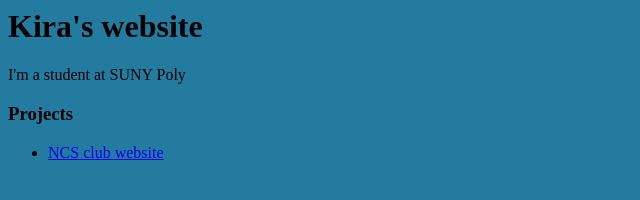
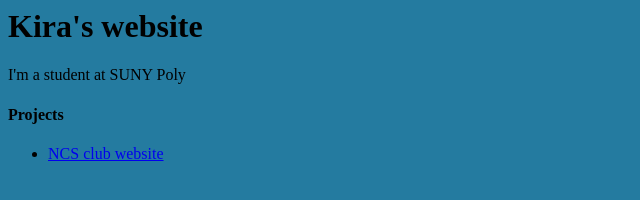
Before and after one commit to gregork4/sunyitwebsite, a plain HTML site: page index.html in a window 1280 px wide. Shown: the full height of the page, 0-640 px from the left. Drawn offline with Linux system fonts and the light colour scheme.

Commit message:
made project smaller

```diff
--- a/index.html
+++ b/index.html
@@ -10,7 +10,7 @@
 
 	<p>I'm a student at SUNY Poly</p>
 
-	<h3>Projects</h3>
+	<h4>Projects</h4>
 
 	<ul>
 		<li>
```
